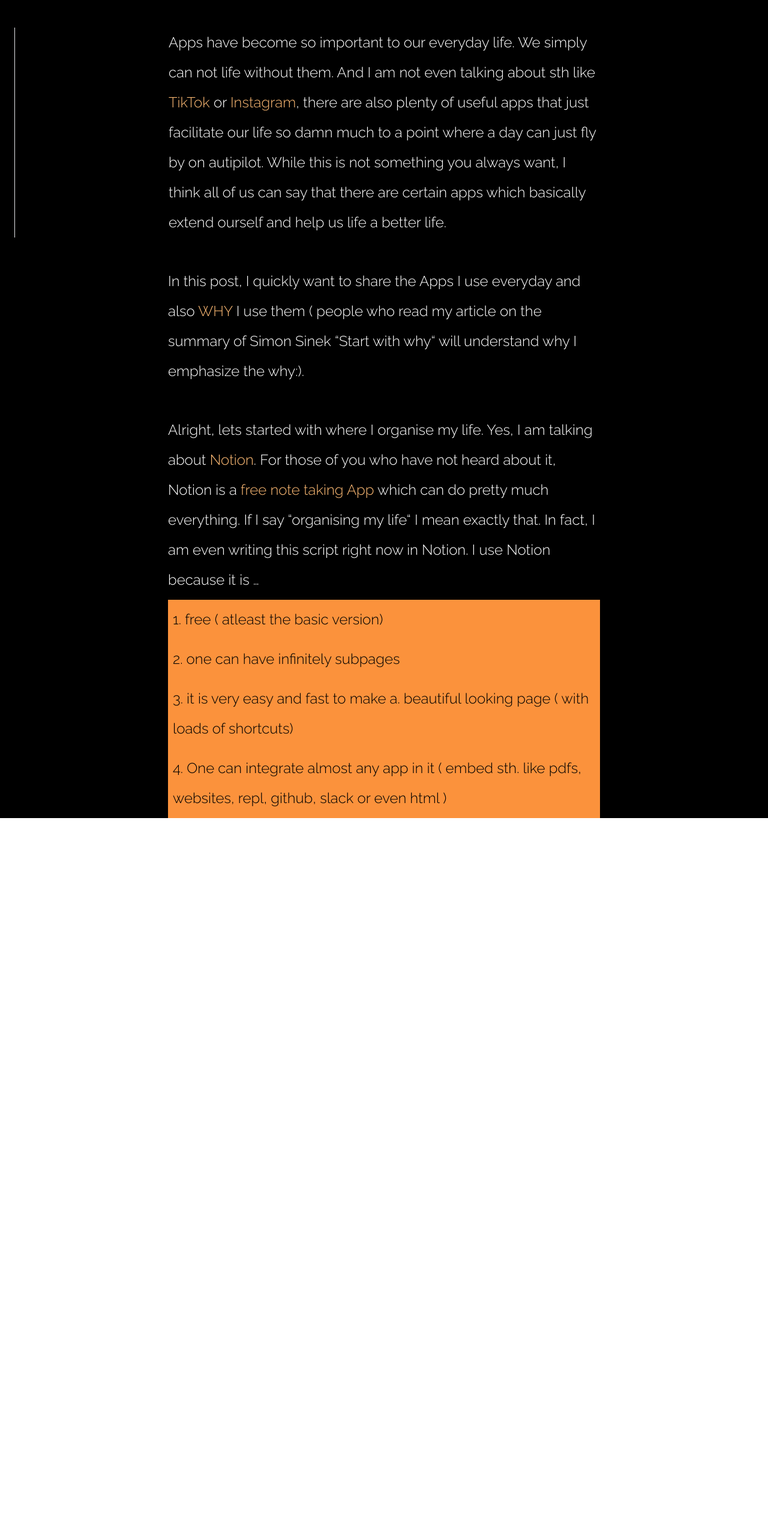
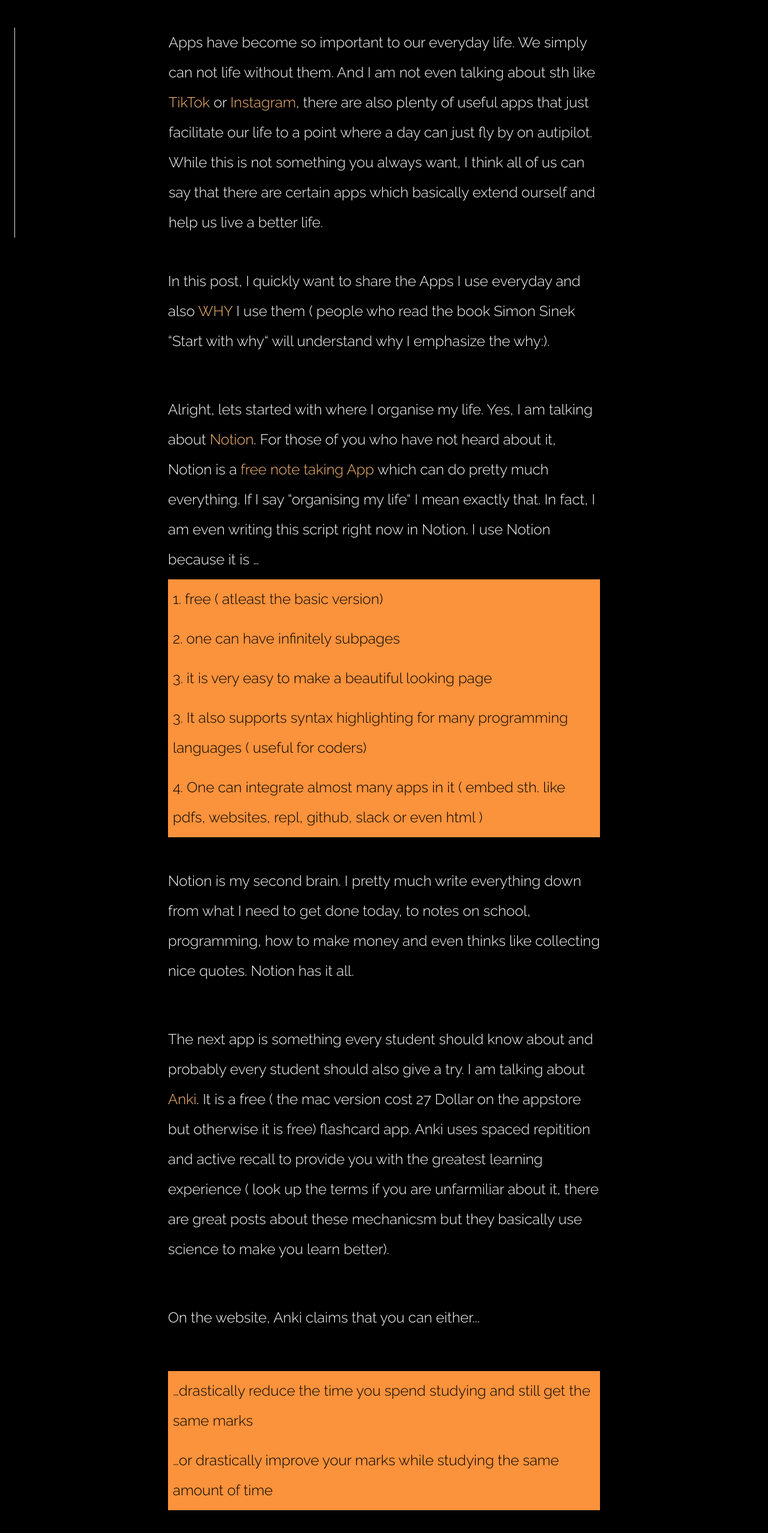
Before and after one commit to sudofinn/blog, a Next.js app: page /productivity/appsiuseeveryday in a window 1280 px wide. Shown: the part 226-2782 px from the top of the page at 60% size. Before the commit the page ends 1590 px from the top, so only its background shows below. Built offline with nearby package versions, Linux system fonts and the light colour scheme; a web font is replaced by a local one.

Commit message:
First post ( appisuseeveryday) looking ready

```diff
--- a/pages/productivity/appsiuseeveryday.tsx
+++ b/pages/productivity/appsiuseeveryday.tsx
@@ -29,15 +29,15 @@
     Apps have become so important to our everyday life. We simply can not life without them.
     And I am not even talking about  sth like <span className="text-orange-300">TikTok</span> or
      <span className="text-orange-300"> Instagram</span>, there are also plenty of useful apps
-    that just facilitate our life so damn much to a point where a day can just fly by on autipilot.
+    that just facilitate our life  to a point where a day can just fly by on autipilot.
     While this is not something you always want, I think all of us can say that there are certain apps
-    which basically extend ourself and help us life a better life.</p>
+    which basically extend ourself and help us live a better life.</p>
 
       </div>
 
-    <p className="text-white text-2xl mt-12 font-blog px-6 sm:px-64 dark:text-black leading-[50px]">
-      In this post, I quickly want to share the Apps I use everyday and also <span className="text-orange-300">WHY</span> I use them ( people who read my
-       article on the summary of Simon Sinek “Start with why“ will understand why I emphasize the why:).</p>
+    <p className="text-white text-2xl mt-12 font-blog  mb-16  px-6 sm:px-64 dark:text-black leading-[50px]">
+      In this post, I quickly want to share the Apps I use everyday and also <span className="text-orange-300">WHY</span> I use them ( people
+      who read   the book Simon Sinek “Start with why“ will understand why I emphasize the why:).</p>
 
     <p className="text-white text-2xl mt-12 font-blog px-6 sm:px-64 dark:text-black leading-[50px]">
       Alright, lets started with where I organise my life.
@@ -49,9 +49,87 @@
     <ul className="text-white text-2xl mt-2  px-6 font-blog sm:px-64  dark:text-black leading-[50px]">
       <li className="bg-orange-400 p-2  text-black"> 1.  free ( atleast the basic version)</li>
       <li className="bg-orange-400 p-2  text-black"> 2.  one can have infinitely subpages</li>
-      <li className="bg-orange-400 p-2  text-black"> 3.  it is very easy and fast to make a. beautiful looking page ( with loads of shortcuts)</li>
-      <li className="bg-orange-400 p-2  text-black"> 4.  One can integrate almost any app in it ( embed sth. like pdfs, websites, repl, github, slack or even html )</li>
+      <li className="bg-orange-400 p-2  text-black"> 3.  it is very easy to make a beautiful looking page</li>
+      <li className="bg-orange-400 p-2  text-black"> 3.  It also supports syntax highlighting for many programming languages ( useful for coders)</li>
+      <li className="bg-orange-400 p-2  text-black"> 4.  One can integrate almost many apps  in it ( embed sth. like pdfs, websites, repl, github, slack or even html )</li>
     </ul>
+
+    <p className="text-white text-2xl mt-12 font-blog  mb-16  px-6 sm:px-64 dark:text-black leading-[50px]">Notion is my second brain. I pretty much write everything down from what I need to get done today, to notes on school, programming, how to make money and even thinks like
+       collecting nice quotes. Notion has it all.</p>
+
+
+    <p className="text-white text-2xl mt-12 font-blog  mb-16  px-6 sm:px-64 dark:text-black leading-[50px]">The next app is something
+    every student should know about and probably every student should also give a try. I am talking about <a target="_blank" rel="noreferrer" className="text-orange-300" href="https://apps.ankiweb.net/">Anki</a>.
+ It is a free ( the mac version cost 27  Dollar on the appstore but otherwise it is free) flashcard app.
+Anki uses spaced repitition and active recall to provide you with the greatest learning experience ( look up
+ the terms if you are unfarmiliar about it, there are great posts about these mechanicsm but they basically use science
+ to make you learn better).
+ </p>
+ <p className='text-white text-2xl mt-12 font-blog  mb-16  px-6 sm:px-64 dark:text-black leading-[50px]'>
+  On the website, Anki claims that you can either... </p>
+
+    <ul className="text-white text-2xl mt-2  px-6 font-blog sm:px-64  dark:text-black leading-[50px]">
+      <li className="bg-orange-400 p-2  text-black"> …drastically reduce the time you spend studying and still get the same marks</li>
+      <li className="bg-orange-400 p-2  text-black"> …or drastically improve your marks while studying the same amount of time</li>
+      </ul>
+
+  <p className="text-white text-2xl mt-12 font-blog  mb-16  px-6 sm:px-64 dark:text-black leading-[50px]">
+    Of course this does not only apply to school, anybody can use Anki regardless their age.
+  The ecosystem is also something I love. Not only are their some great channels out there who teach you Anki
+  ( e.g. <a target="_blank" rel="noreferrer" href="https://www.youtube.com/c/TheAnKing" className="text-orange-300">The AnKing </a>
+  or the , in my opinion, best starter video from  <a target="_blank" rel="noreferrer" href="https://www.youtube.com/watch?v=uLfczzq9z_8" className="text-orange-300">Zach Highley</a> ) ,
+  but there are also plenty of decks for all kinds of things you can <a target="_blank" rel="noreferrer"
+  href="https://ankiweb.net/shared/decks/" className="text-orange-300">download  </a>and use for free. That ´s so cool !</p>
+
+  <p className="text-white text-2xl mt-12 font-blog  mb-16  px-6 sm:px-64 dark:text-black leading-[50px]">
+    So, I am a student. So note taking is somewhat essential. And since I went digital about a year ago, I wrote and am still writing
+     every day on my iPad ( default, 8th gen iPad). </p>
+
+  <p className="text-white text-2xl mt-12 font-blog  mb-16  px-6 sm:px-64 dark:text-black leading-[50px]">
+    For this, I use <a target="_blank" rel="noreferrer" href="https://www.goodnotes.com/" className="text-orange-300">GoodNotes</a>
+    . It is honestly the best note taking app because ... </p>
+
+    <ul className="text-white text-2xl mt-2  px-6 font-blog sm:px-64  dark:text-black leading-[50px]">
+      <li className="bg-orange-400 p-2  text-black"> … it has a beautiful UI</li>
+      <li className="bg-orange-400 p-2  text-black"> … has a variety of versatile features</li>
+      <li className="bg-orange-400 p-2  text-black"> … everybody in my school uses it so teachers can send .goodnotes
+      files fairly easily</li>
+      </ul>
+
+
+  <p className="text-white text-2xl mt-12 font-blog  mb-16  px-6 sm:px-64 dark:text-black leading-[50px]">
+    There is also  <a target="_blank" rel="noreferrer"
+    href="https://notability.com"  className="text-orange-300">Notability </a>. It is another solid note taking app. However, I decided to go with GoodNotes.
+    It costs around 10 Dollars. Note that both are only available for the apple ecosystem. </p>
+
+  <p className="text-white text-2xl mt-12 font-blog  mb-16  px-6 sm:px-64 dark:text-black leading-[50px]">I love reading books. They are just something magical. But believe me or not, I to not have time do read every book I want to . Therefore, using an app which has loads
+     of summaries from books is helpful. I use <a target="_blank" rel="noreferrer"
+    href="https://www.getstoryshots.com/"  className="text-orange-300">StoryShots </a>for this. It costs 36 Dollar but I think it is worth the price.
+  With it, you get summaries in the form of plain notes or summaries in some kind of visual image. There are also podcasts to many books.
+  Some books are even available as a whole but this only for a few. All in all, one can say that Storyhots is really great. I have read
+  probably around 50 summaries on it already. The best ones come into my To be read list on Notion where I eventually will be pick them up
+    and buy the whole book ( either the digial version or a hardcopy).</p>
+
+
+  <p className="text-white text-2xl mt-12 font-blog  mb-16  px-6 sm:px-64 dark:text-black leading-[50px]">Lastly, we have got another kind of app, I am sure you heard of it,
+  it is actually a search engine and called <a target="_blank" rel="noreferrer"
+    href="https://www.ecosia.org/"  className="text-orange-300">Ecosia </a> . Yes, the one which plants
+       trees when you google. Super cool. I use this whenever I need to google something ( which happens fairly often actually). With this, one can do
+     also something good ( at least not bad) for the envionrment which is super nice.
+    Also, the engine itself is good. Whenever I need some better serach results, I just switch to google which only takes a mircosecond.</p>
+
+  <p className="text-white text-2xl mt-12 font-blog  mb-16  px-6 sm:px-64 dark:text-black leading-[50px]">
+    Alright, these were my top apps I  use everyday. I hope you learned something and maybe start using some of the apps too.
+    But please think about this: These apps are just there to facilitate our work. However, in order for that to be working, one needs to
+     be working    in the first place.</p>
+
+
+    <p className="text-orange-300  text-2xl mt-12 font-quote    px-6 sm:px-64 dark:text-black leading-[50px]">
+      Thanks for reading! Maybe, this was a tiny improvement to your day.</p>
+
+
+
+
 
 
     </div>
```
